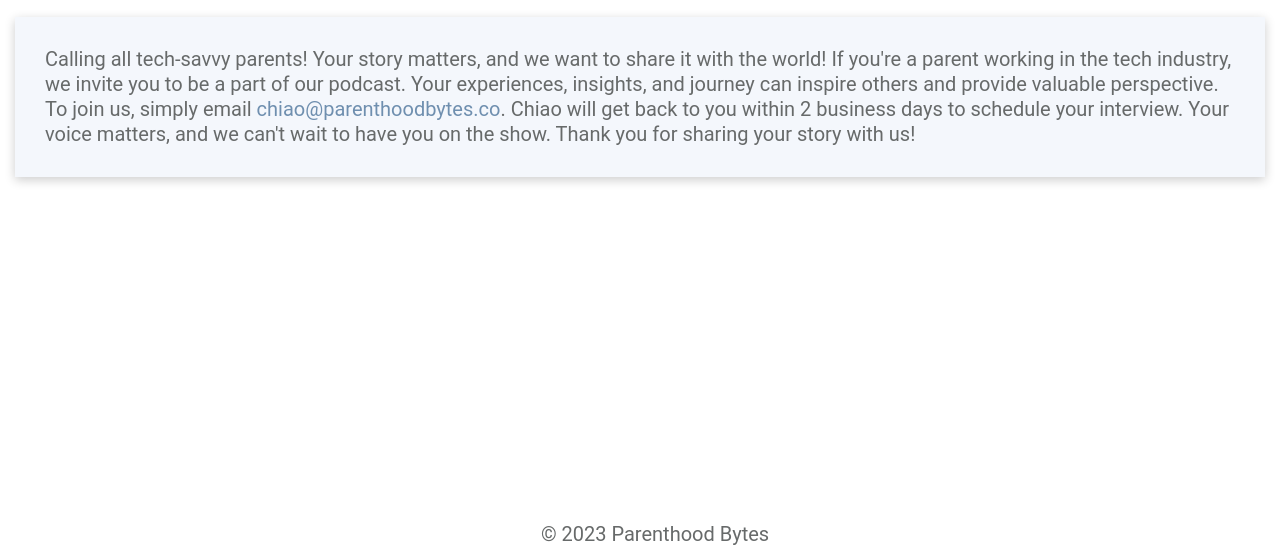
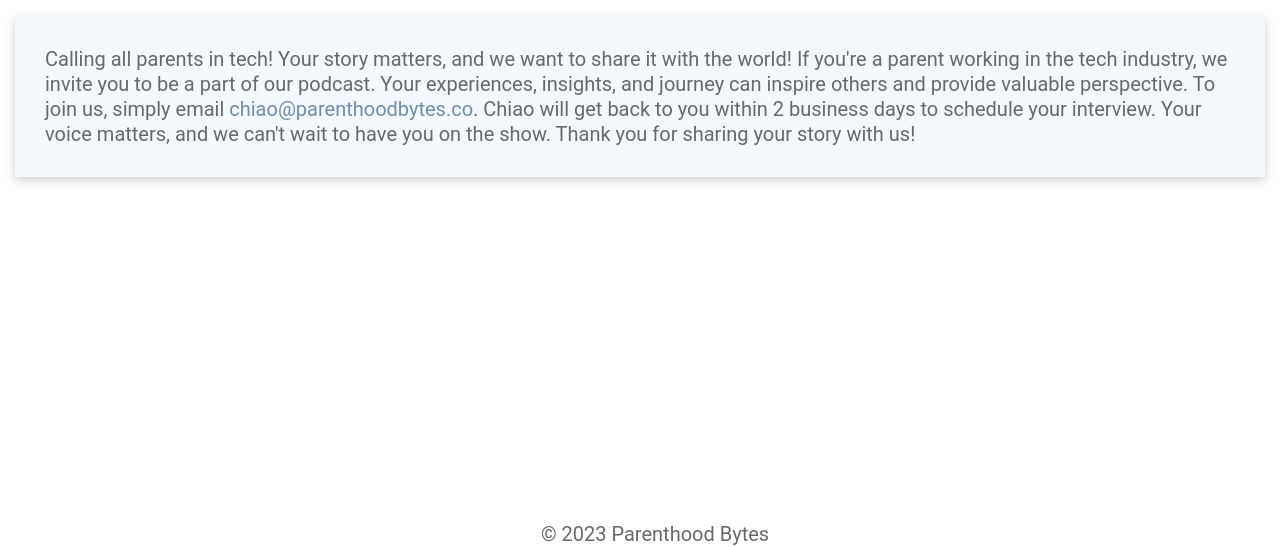
Before and after one commit to parenthoodbytes/parenthoodbytes.co, a plain HTML site: page be_a_guest.html in a window 1280 px wide. Shown: the part 253-800 px from the top of the page. Drawn offline with Linux system fonts and the light colour scheme.

Commit message:
updated content on be a guest page

```diff
--- a/be_a_guest.html
+++ b/be_a_guest.html
@@ -24,7 +24,7 @@
 			</header>
 		<h3>.be a guest.</h3>
 		<div class="box">
-			<div class="inner">Calling all tech-savvy parents! Your story matters, and we want to share it with the world! If you're a parent working in the tech industry, we invite you to be a part of our podcast. Your experiences, insights, and journey can inspire others and provide valuable perspective. To join us, simply email <a class="cta" href="mailto:chiao@parenthoodbytes.co">chiao@parenthoodbytes.co</a>. Chiao will get back to you within 2 business days to schedule your interview. Your voice matters, and we can't wait to have you on the show. Thank you for sharing your story with us!</div>
+			<div class="inner">Calling all parents in tech! Your story matters, and we want to share it with the world! If you're a parent working in the tech industry, we invite you to be a part of our podcast. Your experiences, insights, and journey can inspire others and provide valuable perspective. To join us, simply email <a class="cta" href="mailto:chiao@parenthoodbytes.co">chiao@parenthoodbytes.co</a>. Chiao will get back to you within 2 business days to schedule your interview. Your voice matters, and we can't wait to have you on the show. Thank you for sharing your story with us!</div>
 		</div>
 
 		<footer>
```
